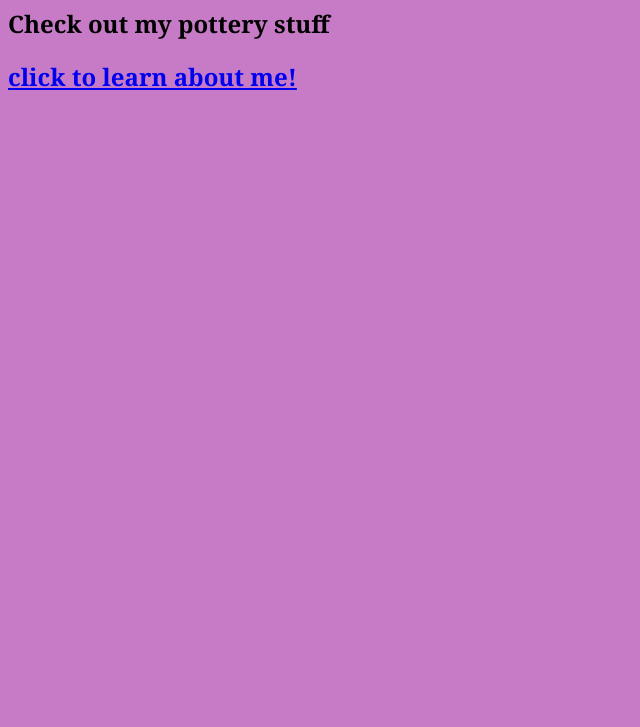
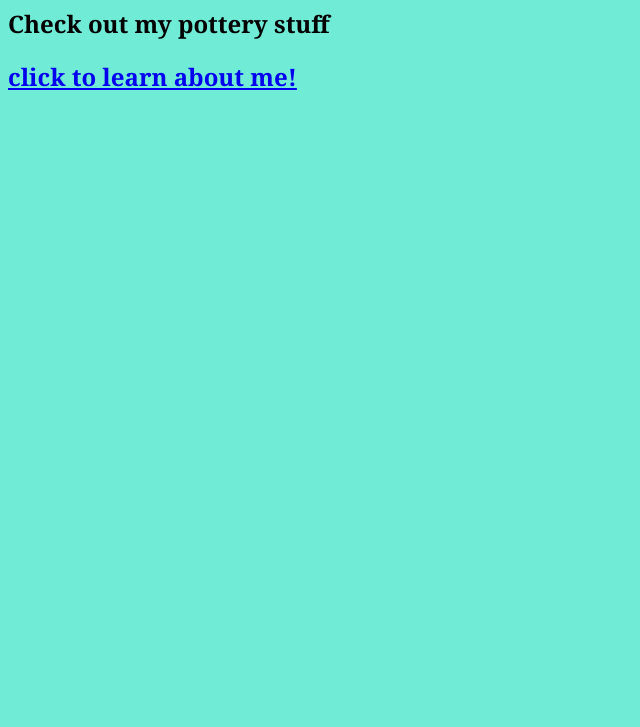
Before and after one commit to ewallfre/ewallfre.github.io, a plain HTML site: page index.html in a window 1280 px wide. Shown: the part 73-800 px from the top of the page, without its empty margins (0-640 px from the left). Drawn offline with Linux system fonts and the light colour scheme.

Commit message:
Changed background color

```diff
--- a/style.css
+++ b/style.css
@@ -1,6 +1,6 @@
 body {
     font-family: Georgia, 'Times New Roman', Times, serif;
-    background-color: rgb(199, 123, 199)}
+    background-color: rgb(112, 235, 214)}
 
 h1 {
     font-family: Arial, Helvetica, sans-serif;
```
